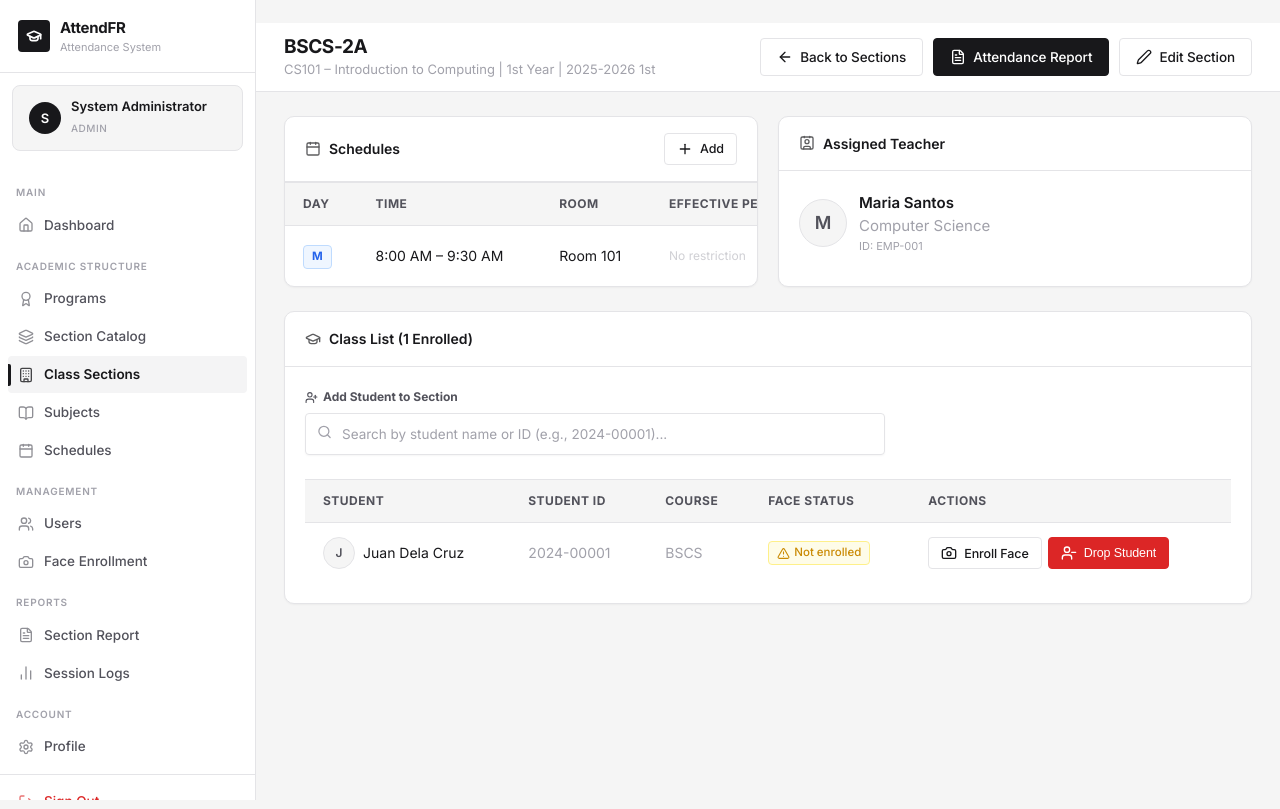
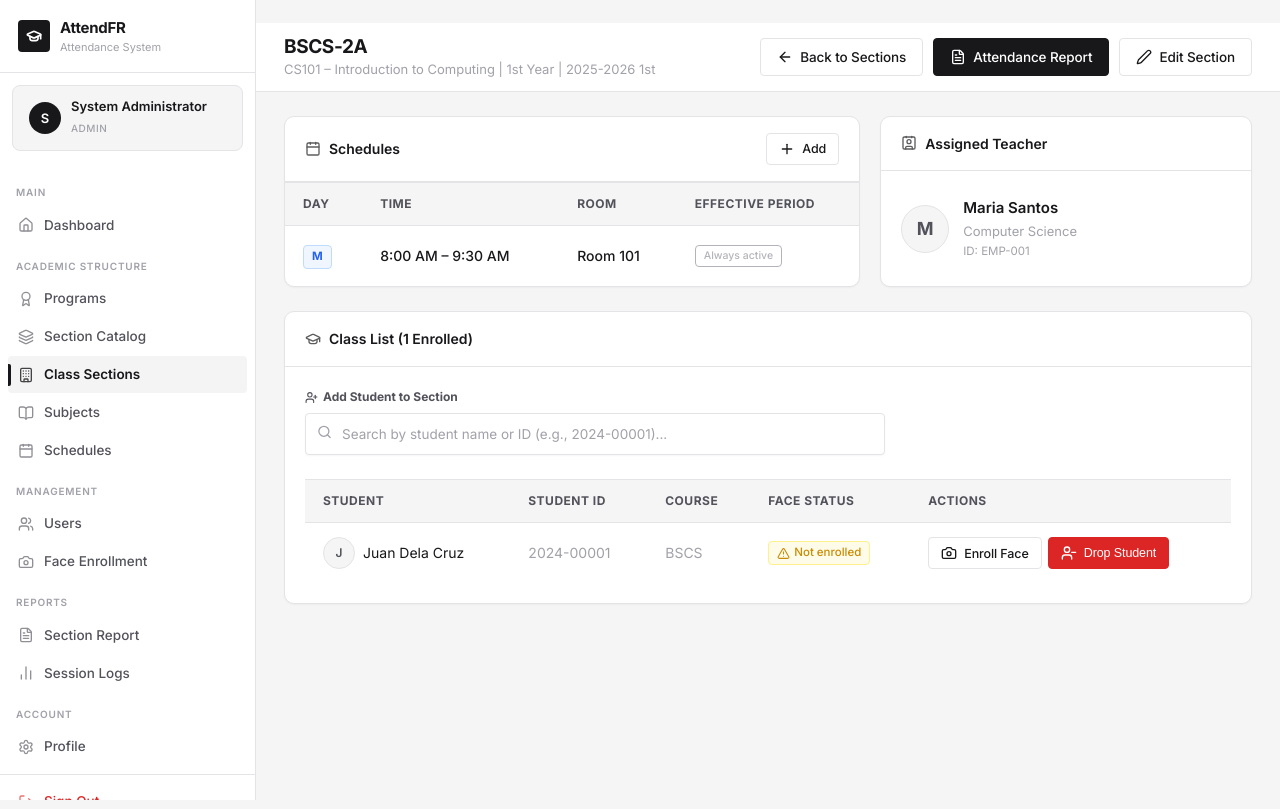
Before and after one commit to jvrycode/Attendance-Face-Recognition, a Django app: page /sections/1/ in a window 1280 px wide. Shown: the top 809 px of the page. Run offline with Django 5.2, Linux system fonts and the light colour scheme; a user stored in the database is signed in; data comes from the database, SQL or seed files in the repository; data that the repository does not hold is empty.

Commit message:
fix(section-detail): fix schedules container grid ratio and action button overlap

```diff
--- a/templates/core/section_detail.html
+++ b/templates/core/section_detail.html
@@ -16,40 +16,71 @@
   {% endif %}
 {% endblock %}
 
+{% block extra_css %}
+<style>
+  .section-top-grid {
+    display: grid;
+    grid-template-columns: 1.55fr 1fr;
+    gap: 20px;
+    margin-bottom: 24px;
+    align-items: stretch;
+  }
+  @media (max-width: 992px) {
+    .section-top-grid {
+      grid-template-columns: 1fr;
+    }
+  }
+</style>
+{% endblock %}
+
 {% block content %}
-<div class="grid-2 mb-3">
+<div class="section-top-grid">
 
   <!-- Schedules -->
-  <div class="card">
+  <div class="card" style="display:flex; flex-direction:column;">
     <div class="card-header">
       <span class="card-title"><i data-lucide="calendar"></i> Schedules</span>
       {% if request.user.role == 'admin' %}
         <a href="{% url 'schedule_create' %}?section={{ section.pk }}" class="btn btn-outline btn-sm"><i data-lucide="plus"></i> Add</a>
       {% endif %}
     </div>
-    <div class="card-body" style="padding:0;">
+    <div class="table-container" style="border:none; overflow-x:auto; flex:1;">
       {% if section.schedules.all %}
-        <table>
-          <thead><tr><th>Day</th><th>Time</th><th>Room</th><th>Effective Period</th><th></th></tr></thead>
+        <table style="width:100%;">
+          <thead>
+            <tr>
+              <th>Day</th>
+              <th>Time</th>
+              <th>Room</th>
+              <th>Effective Period</th>
+              <th style="text-align:right; width:80px; padding-right:16px;">Actions</th>
+            </tr>
+          </thead>
           <tbody>
             {% for sched in section.schedules.all %}
             <tr>
               <td><span class="badge badge-info" style="font-weight:700;">{{ sched.days_display }}</span></td>
-              <td>{{ sched.start_time|time:"g:i A" }} – {{ sched.end_time|time:"g:i A" }}</td>
-              <td>{{ sched.room }}</td>
+              <td style="white-space:nowrap; font-weight:500;">{{ sched.start_time|time:"g:i A" }} – {{ sched.end_time|time:"g:i A" }}</td>
+              <td style="font-weight:500;">{{ sched.room }}</td>
               <td style="font-size:12px; color:var(--text-muted);">
                 {% if sched.effective_from or sched.effective_to %}
                   {{ sched.effective_from|date:"M j, Y"|default:"Any" }} &rarr; {{ sched.effective_to|date:"M j, Y"|default:"Ongoing" }}
                 {% else %}
-                  <span style="opacity:.5;">No restriction</span>
+                  <span class="badge badge-outline" style="font-size:10.5px; opacity:0.8;">Always active</span>
                 {% endif %}
               </td>
-              <td>
+              <td style="text-align:right; white-space:nowrap; padding-right:16px;">
                 {% if request.user.role == 'teacher' %}
-                  <a href="{% url 'session_start' sched.pk %}" class="btn btn-success btn-sm"><i data-lucide="play"></i> Start Session</a>
+                  <a href="{% url 'session_start' sched.pk %}" class="btn btn-success btn-sm"><i data-lucide="play"></i> Start</a>
                 {% elif request.user.role == 'admin' %}
-                  <a href="{% url 'schedule_edit' sched.pk %}" class="btn btn-outline btn-sm"><i data-lucide="edit-2"></i></a>
-                  <a href="{% url 'schedule_delete' sched.pk %}" class="btn btn-danger btn-sm"><i data-lucide="trash-2"></i></a>
+                  <div style="display:inline-flex; align-items:center; gap:6px;">
+                    <a href="{% url 'schedule_edit' sched.pk %}" class="btn btn-outline btn-sm" title="Edit Schedule" style="padding:5px 8px;">
+                      <i data-lucide="edit-2" style="width:13px; height:13px;"></i>
+                    </a>
+                    <a href="{% url 'schedule_delete' sched.pk %}" class="btn btn-danger btn-sm" title="Delete Schedule" style="padding:5px 8px;">
+                      <i data-lucide="trash-2" style="width:13px; height:13px;"></i>
+                    </a>
+                  </div>
                 {% endif %}
               </td>
             </tr>
@@ -57,39 +88,39 @@
           </tbody>
         </table>
       {% else %}
-        <div style="padding:20px; text-align:center; color:var(--text-muted);">No schedules set.</div>
+        <div style="padding:28px 20px; text-align:center; color:var(--text-muted); font-size:13px;">No schedules set yet.</div>
       {% endif %}
     </div>
   </div>
 
   <!-- Teacher Info -->
-  <div class="card">
+  <div class="card" style="display:flex; flex-direction:column;">
     <div class="card-header"><span class="card-title"><i data-lucide="contact"></i> Assigned Teacher</span></div>
-    <div class="card-body">
+    <div class="card-body" style="flex:1; display:flex; align-items:center;">
       {% if section.teacher %}
-        <div style="display:flex; align-items:center; gap:12px;">
-          <div class="student-avatar-sm" style="width:48px;height:48px;font-size:18px;">
+        <div style="display:flex; align-items:center; gap:14px;">
+          <div class="student-avatar-sm" style="width:48px;height:48px;font-size:18px;font-weight:700;">
             {{ section.teacher.user.first_name|first|upper }}
           </div>
           <div>
-            <div class="font-bold">{{ section.teacher.user.get_full_name }}</div>
-            <div class="text-muted">{{ section.teacher.department }}</div>
-            <div class="text-muted" style="font-size:11px;">ID: {{ section.teacher.employee_id }}</div>
+            <div class="font-bold" style="font-size:15px;">{{ section.teacher.user.get_full_name }}</div>
+            <div class="text-muted" style="font-size:13px; margin-top:2px;">{{ section.teacher.department|default:"Faculty" }}</div>
+            <div class="text-muted" style="font-size:11.5px; margin-top:2px;">ID: {{ section.teacher.employee_id }}</div>
           </div>
         </div>
       {% else %}
-        <span class="text-muted">No teacher assigned.</span>
+        <span class="text-muted" style="font-size:13px;">No teacher assigned to this section yet.</span>
       {% endif %}
     </div>
   </div>
 </div>
 
 <!-- Class List (Students) -->
-<div class="card">
+<div class="card" style="overflow:visible;">
   <div class="card-header">
     <span class="card-title"><i data-lucide="graduation-cap"></i> Class List ({{ section.enrollments.count }} Enrolled)</span>
   </div>
-  <div class="card-body">
+  <div class="card-body" style="overflow:visible; position:relative;">
     {% if request.user.role == 'admin' %}
     <!-- High-Performance Indexed Student Search for Section Enrollment -->
     <div class="student-search-enroll-wrap mb-3" style="position:relative; max-width:580px;">
@@ -99,8 +130,9 @@
       <div style="position:relative;">
         <input type="text" id="student-search-input" class="form-control"
                placeholder="Search by student name or ID (e.g., 2024-00001)..."
-               autocomplete="off" style="padding-left:36px; height:40px; font-size:13.5px;"
-               oninput="onStudentSearchInput(this.value)">
+               autocomplete="off" style="padding-left:36px; height:42px; font-size:13.5px;"
+               oninput="onStudentSearchInput(this.value)"
+               onfocus="onStudentSearchInput(this.value)">
         <span style="position:absolute; left:12px; top:50%; transform:translateY(-50%); color:var(--text-muted); pointer-events:none;">
           <i data-lucide="search" style="width:15px; height:15px;"></i>
         </span>
@@ -110,7 +142,7 @@
       </div>
 
       <!-- Floating Typeahead Search Results Dropdown -->
-      <div id="student-search-dropdown" style="display:none; position:absolute; top:calc(100% + 4px); left:0; right:0; z-index:100; background:var(--bg-card); border:1px solid var(--border); border-radius:var(--radius); box-shadow:0 12px 28px rgba(0,0,0,0.15); max-height:340px; overflow-y:auto;">
+      <div id="student-search-dropdown" style="display:none; position:absolute; top:calc(100% + 4px); left:0; right:0; z-index:9999; background:var(--bg-card); border:1px solid var(--border); border-radius:var(--radius); box-shadow:0 14px 36px rgba(0,0,0,0.18); max-height:360px; overflow-y:auto;">
         <div id="student-search-results-list"></div>
       </div>
     </div>
@@ -271,7 +303,6 @@ async function enrollStudent(studentId, studentName, btnElem) {
 
     const data = await resp.json();
     if (data.success) {
-      // Reload page smoothly to refresh table & enrollment count
       window.location.reload();
     } else {
       alert('Enrollment failed: ' + (data.error || 'Unknown error'));
@@ -306,6 +337,4 @@ function escapeHtml(str) {
   });
 }
 </script>
-  </div>
-</div>
 {% endblock %}
```
